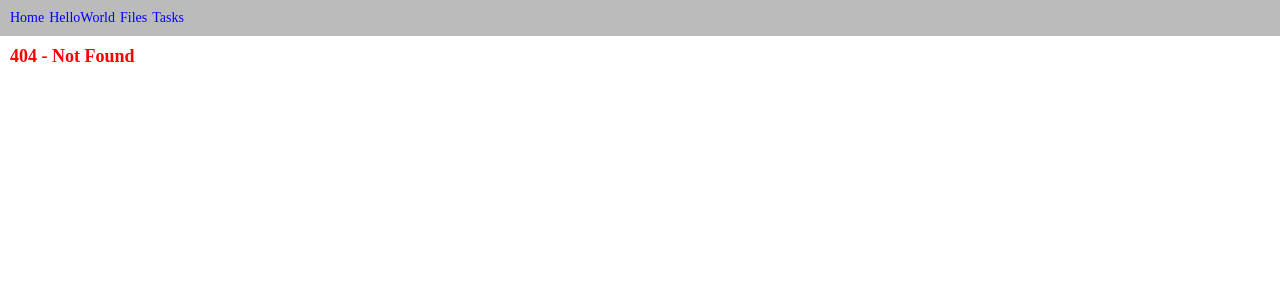
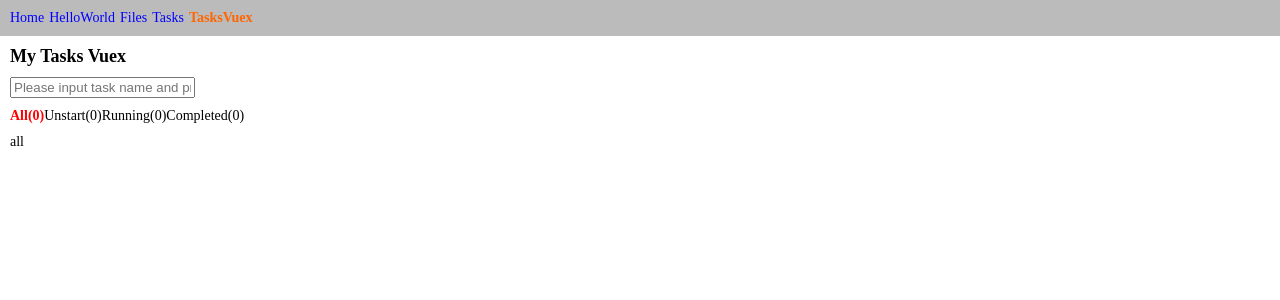
Before and after one commit to talent518/vue-demo, a Vue app in the folder vue-cli/: page /tasks-vuex in a window 1280 px wide. Before the commit this address had no page. Shown: the top 300 px of the page. Built offline with nearby package versions, Linux system fonts and the light colour scheme; what vue-resource would draw is missing.

Commit message:
vuex的使用。

```diff
--- a/vue-cli/src/components/Tasks.vue
+++ b/vue-cli/src/components/Tasks.vue
@@ -98,7 +98,6 @@ export default {
 				return -1;
 		});
 		return {
-			inputText: '',
 			tasks,
 			isSelectedAll: false,
 			status: {all:true,unstart:false,running:false,completed:false,suspend:false},
--- /dev/null
+++ b/vue-cli/src/components/TasksVuex.vue
@@ -0,0 +1,57 @@
+<template>
+	<div class="m-tasks-vuex">
+		<h1>My Tasks Vuex</h1>
+		<input type="text" v-model="inputText" @keyup.enter="inputEnter" placeholder="Please input task name and press enter key add!" />
+		<nav>
+			<router-link to="/tasks-vuex">All({{taskCount}})</router-link>
+			<router-link to="/tasks-vuex/unstart">Unstart({{unstartCount}})</router-link>
+			<router-link to="/tasks-vuex/running">Running({{runningCount}})</router-link>
+			<router-link to="/tasks-vuex/completed">Completed({{completedCount}})</router-link>
+		</nav>
+		<router-view v-on:value="status = $event"></router-view>
+	</div>
+</template>
+
+<script>
+import store from '@/stores/tasks';
+import {mapState} from 'vuex';
+
+export default {
+	name: 'TasksVuex',
+	store,
+	data() {
+		return {
+			inputText: '',
+			status: 'all',
+		};
+	},
+	computed: {
+		...mapState(['taskCount','unstartCount','runningCount','completedCount'])
+	},
+	methods: {
+		selectStatus: function(status) {
+			this.status = status;
+		},
+		inputEnter: function() {
+			console.log(this.inputText);
+			this.$store.commit('addTask', {name:this.inputText,checked:false,status:this.status=='all'?'unstart':this.status});
+			this.inputText = '';
+		}
+	},
+	created: function() {
+		console.log(this);
+	}
+}
+</script>
+
+<style>
+.m-tasks-vuex{padding:10px;}
+.m-tasks-vuex>h1{margin-bottom:10px;}
+.m-tasks-vuex>nav{margin:10px 0;}
+.m-tasks-vuex>nav>a{text-decoration:none;color:black;}
+.m-tasks-vuex>nav>a.router-link-exact-active{font-weight:bold;color:red;}
+.m-tasks-vuex span.status {}
+.m-tasks-vuex span.status.unstart {color:#F60;}
+.m-tasks-vuex span.status.running {color:#33c;}
+.m-tasks-vuex span.status.completed {color:#3c3;}
+</style>
--- /dev/null
+++ b/vue-cli/src/components/TasksVuexAll.vue
@@ -0,0 +1,25 @@
+<template>
+<div>
+	all
+	<ul>
+		<li v-for="(task,tid) in tasks"><input type="checkbox" v-model="task.checked"/> <span>{{task.name}}</span> - <span :class="'status ' + task.status">{{task.status}}</span> - <span @click="$store.commit('delTask', tid)">X</span></li>
+	</ul>
+</div>
+</template>
+
+<script>
+import {mapState} from 'vuex';
+
+export default {
+	name: 'All',
+	data() {
+		return {};
+	},
+	computed: {
+		...mapState(['tasks'])
+	},
+	mounted() {
+		this.$emit('value', 'all');
+	}
+};
+</script>
--- /dev/null
+++ b/vue-cli/src/components/TasksVuexCompleted.vue
@@ -0,0 +1,25 @@
+<template>
+<div>
+	completed
+	<ul>
+		<li v-for="task in tasks" v-if="task.status === 'completed'"><input type="checkbox" v-model="task.checked"/> <span>{{task.name}}</span></li>
+	</ul>
+</div>
+</template>
+
+<script>
+import {mapState} from 'vuex';
+
+export default {
+	name: 'Completed',
+	data() {
+		return {};
+	},
+	computed: {
+		...mapState(['tasks'])
+	},
+	mounted() {
+		this.$emit('value', 'completed');
+	}
+};
+</script>
--- /dev/null
+++ b/vue-cli/src/components/TasksVuexRunning.vue
@@ -0,0 +1,25 @@
+<template>
+<div>
+	running
+	<ul>
+		<li v-for="task in tasks" v-if="task.status === 'running'"><input type="checkbox" v-model="task.checked"/> <span>{{task.name}}</span></li>
+	</ul>
+</div>
+</template>
+
+<script>
+import {mapState} from 'vuex';
+
+export default {
+	name: 'Running',
+	data() {
+		return {};
+	},
+	computed: {
+		...mapState(['tasks'])
+	},
+	mounted() {
+		this.$emit('value', 'running');
+	}
+};
+</script>
--- /dev/null
+++ b/vue-cli/src/components/TasksVuexUnstart.vue
@@ -0,0 +1,25 @@
+<template>
+<div>
+	unstart
+	<ul>
+		<li v-for="task in tasks" v-if="task.status === 'unstart'"><input type="checkbox" v-model="task.checked"/> <span>{{task.name}}</span></li>
+	</ul>
+</div>
+</template>
+
+<script>
+import {mapState} from 'vuex';
+
+export default {
+	name: 'Unstart',
+	data() {
+		return {};
+	},
+	computed: {
+		...mapState(['tasks'])
+	},
+	mounted() {
+		this.$emit('value', 'unstart');
+	}
+};
+</script>
--- a/vue-cli/src/router/index.js
+++ b/vue-cli/src/router/index.js
@@ -8,6 +8,8 @@ import HelloWorld from '@/components/HelloWorld';
 import Files from '@/components/Files';
 import fileRoutes from './files';
 import Tasks from '@/components/Tasks';
+import TasksVuex from '@/components/TasksVuex';
+import tasksRoutes from './tasks';
 
 export default new VueRouter({
 	routes: [
@@ -15,6 +17,7 @@ export default new VueRouter({
 		{path:'/hello-world', component:HelloWorld},
 		{path:'/files', component:Files,children:fileRoutes},
 		{path:'/tasks', component:Tasks},
+		{path:'/tasks-vuex', component:TasksVuex,children:tasksRoutes},
 		{path:'*', component:{template:'<h1 style="padding:10px;color:red;">404 - Not Found</h1>'}}
 	],
 	mode: "history"
--- /dev/null
+++ b/vue-cli/src/router/tasks.js
@@ -0,0 +1,16 @@
+import Vue from 'vue'
+import VueRouter from 'vue-router';
+
+Vue.use(VueRouter);
+
+import All from '@/components/TasksVuexAll';
+import Unstart from '@/components/TasksVuexUnstart';
+import Running from '@/components/TasksVuexRunning';
+import Completed from '@/components/TasksVuexCompleted';
+
+export default [
+	{path:'', component:All},
+	{path:'unstart', component:Unstart},
+	{path:'running', component:Running},
+	{path:'completed', component:Completed}
+];
--- a/vue-cli/src/stores/tasks.js
+++ b/vue-cli/src/stores/tasks.js
@@ -3,13 +3,30 @@ import Vue from 'vue'
 
 Vue.use(Vuex);
 
-export default new Vuex.Store({
+const store = new Vuex.Store({
 	state: {
-		count: 0
+		tasks: [],
+		taskCount: 0,
+		unstartCount: 0,
+		runningCount: 0,
+		completedCount: 0
 	},
 	mutations: {
-		increment (state) {
-			state.count++
+		addTask: function(state, payload) {
+			state.tasks.push(payload);
+			state[payload.status+'Count']++;
+			state.taskCount++;
+		},
+		delTask: function(state, payload) {
+			let t = state.tasks.splice(payload,1)[0];
+			if(t) {
+				state[t.status+'Count']++;
+				state.taskCount--;
+			}
 		}
+	},
+	actions: {
 	}
 });
+
+export default store;
```
